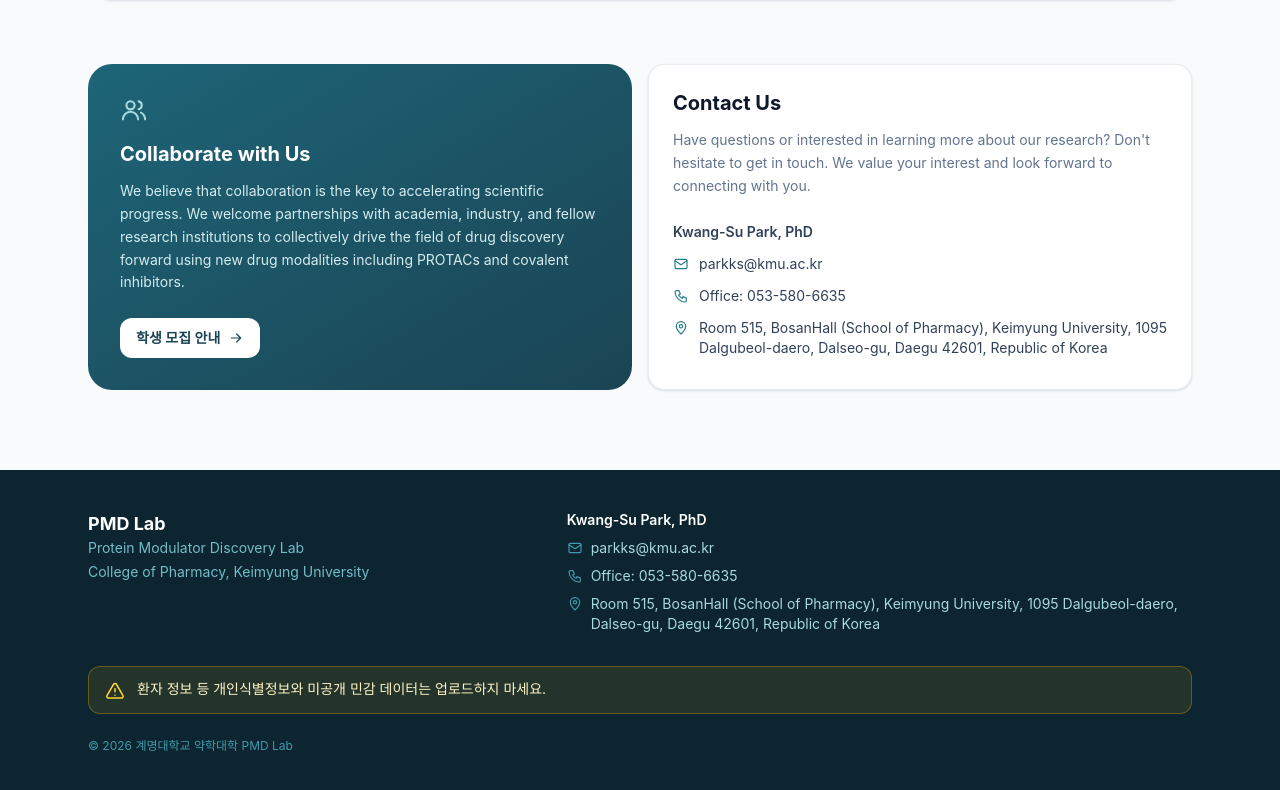
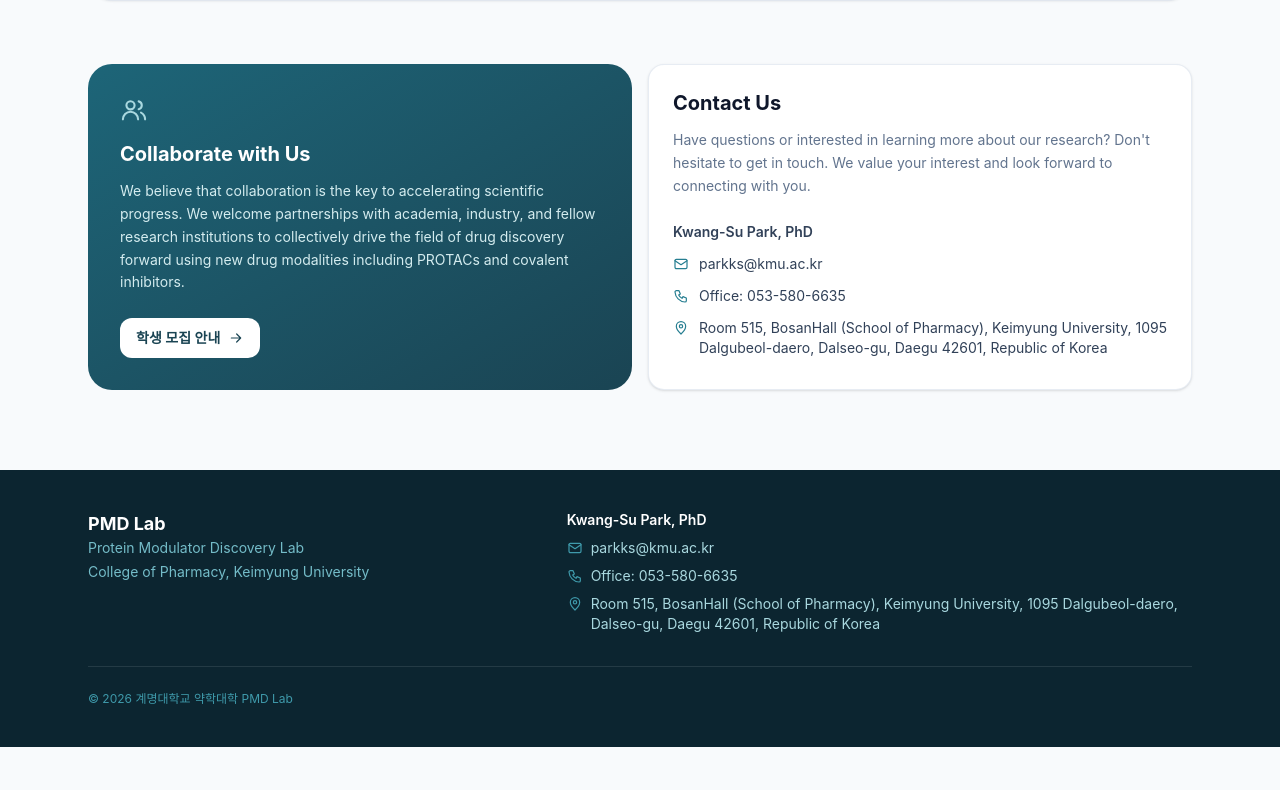
Before and after one commit to pks0804/Creativity, a React (Vite) app: page / in a window 1280 px wide. Shown: the part 2316-3106 px from the top of the page. After the commit the page ends 3063 px from the top, so only its background shows below. Built offline with nearby package versions, Linux system fonts and the light colour scheme; no server answers; the database is empty; a web font is replaced by a local one.

Commit message:
푸터의 개인정보 업로드 주의 문구 삭제
- 자리를 얇은 구분선으로 대체
- README의 같은 문구도 정리

Co-Authored-By: Claude Opus 5.5 <noreply@anthropic.com>
Claude-Session: https://claude.ai/code/session_01DTwvymhEqKJkyzfHJdsB7K

```diff
--- a/src/components/Layout.tsx
+++ b/src/components/Layout.tsx
@@ -1,9 +1,9 @@
 import { useEffect, useState } from 'react';
 import { Link, NavLink, Outlet, useLocation, useNavigate } from 'react-router-dom';
 import { useAuth } from '../contexts/AuthContext';
-import { FOOTER_NOTICE, LAB_INTRO, SITE_NAME } from '../lib/siteConfig';
+import { LAB_INTRO, SITE_NAME } from '../lib/siteConfig';
 import { Avatar } from './Avatar';
-import { IconAlert, IconCapsule, IconClose, IconMail, IconMenu, IconPhone, IconPin } from './Icons';
+import { IconCapsule, IconClose, IconMail, IconMenu, IconPhone, IconPin } from './Icons';
 import { CONTACT, LAB } from '../content/labInfo';
 
 // 상단 메뉴. 모두 누구나 볼 수 있고, 논문 원문 링크는 로그인해야 열립니다.
@@ -134,11 +134,7 @@ export function Layout() {
               <li className="flex items-start gap-2"><IconPin className="mt-0.5 h-4 w-4 shrink-0 text-brand-400" />{CONTACT.address}</li>
             </ul>
           </div>
-          <div className="mt-8 flex items-start gap-3 rounded-xl border border-amber-400/30 bg-amber-400/10 px-4 py-3 text-sm text-amber-100">
-            <IconAlert className="mt-0.5 h-5 w-5 shrink-0 text-amber-300" />
-            <p>{FOOTER_NOTICE}</p>
-          </div>
-          <p className="mt-6 text-xs text-brand-400">© {new Date().getFullYear()} {LAB_INTRO.title}</p>
+          <p className="mt-8 border-t border-white/10 pt-6 text-xs text-brand-400">© {new Date().getFullYear()} {LAB_INTRO.title}</p>
         </div>
       </footer>
     </div>
--- a/src/lib/siteConfig.ts
+++ b/src/lib/siteConfig.ts
@@ -9,7 +9,3 @@ export const LAB_INTRO = {
     '유도 근접(Induced Proximity) 기술을 연구합니다. ' +
     '최신 연구 성과와 분야의 주요 논문을 소개합니다.',
 };
-
-// 푸터에 항상 표시되는 안내 문구
-export const FOOTER_NOTICE =
-  '환자 정보 등 개인식별정보와 미공개 민감 데이터는 업로드하지 마세요.';
```
Also changed, not shown: 1 other file (tests, documents, lock files or other folders).
